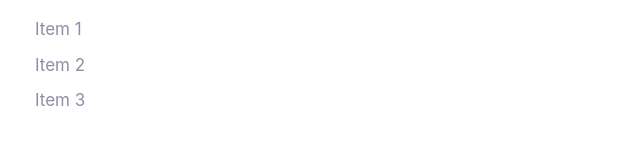
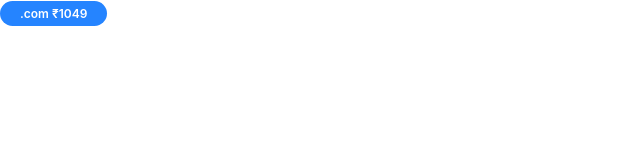
Before and after one commit to coder-rgb/Cloud_J, a plain HTML site: page index.html in a window 1280 px wide. Shown: the whole page, without its empty margins (0-640 px from the left). Drawn offline with Linux system fonts and the light colour scheme.

Commit message:
define a badge

```diff
--- a/css/style.css
+++ b/css/style.css
@@ -111,3 +111,39 @@ a {
   padding-left: 0.5rem;
   margin-bottom: 1rem;
 }
+
+/* Badges */
+.badge {
+  border-radius: 20rem;
+  font-weight: 600;
+  padding: 0.5rem 2rem;
+  white-space: nowrap;
+}
+
+.badge--primary {
+  background: var(--color-primary);
+  color: white;
+}
+
+.bagde--secondary {
+  background: var(--color-secondary);
+  color: white;
+}
+
+.badge--small {
+  font-size: 1.5rem;
+}
+
+.card--primary .bagde--secondary {
+  background: #126de4;
+}
+
+.card--secondary .bagde--secondary {
+  background: #02cdf1;
+}
+
+@media screen and (min-width: 1024px) {
+  .badge {
+    font-size: 1.2rem;
+  }
+}
--- a/index.html
+++ b/index.html
@@ -10,10 +10,6 @@
 </head>
 
 <body>
-    <ul class="list list--tickmark">
-        <li class="list__item">Item 1</li>
-        <li class="list__item">Item 2</li>
-        <li class="list__item">Item 3</li>
-    </ul>
+    <span class="badge badge--primary badge--small">.com ₹1049</span>
 </body>
 </html>
```
Also changed, not shown: components/badge.html (added, +1 -0 lines).
